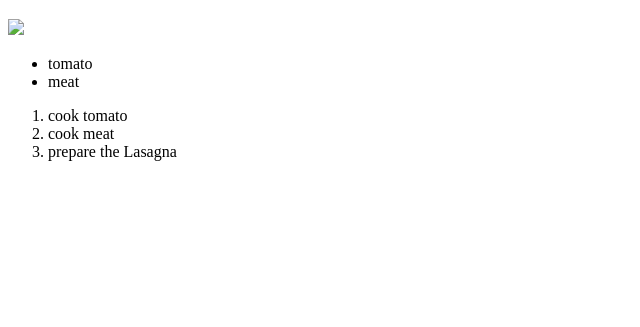
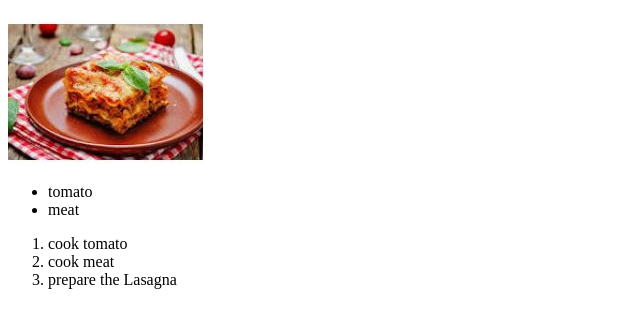
Before and after one commit to martindesouza1987/odin-recipes, a plain HTML site: page recipes1/lasagna.html in a window 1280 px wide. Shown: the part 61-388 px from the top of the page, without its empty margins (0-640 px from the left). Drawn offline with Linux system fonts and the light colour scheme.

Commit message:
update links

```diff
--- a/recipes1/lasagna.html
+++ b/recipes1/lasagna.html
@@ -8,7 +8,7 @@
 </head>
 <body>
     <h1>"Lasagna"</h1>
-    <img src="recipes1/lasagna.jpg">
+    <img src="lasagna.jpg">
     <ul>
         <li>tomato</li>
         <li>meat</li>
```
Also changed, not shown: recipes/Retintin.html (+1 -1 lines), recipes1/lasagna.jpg (renamed from recipes1/lasgna.jpg).
